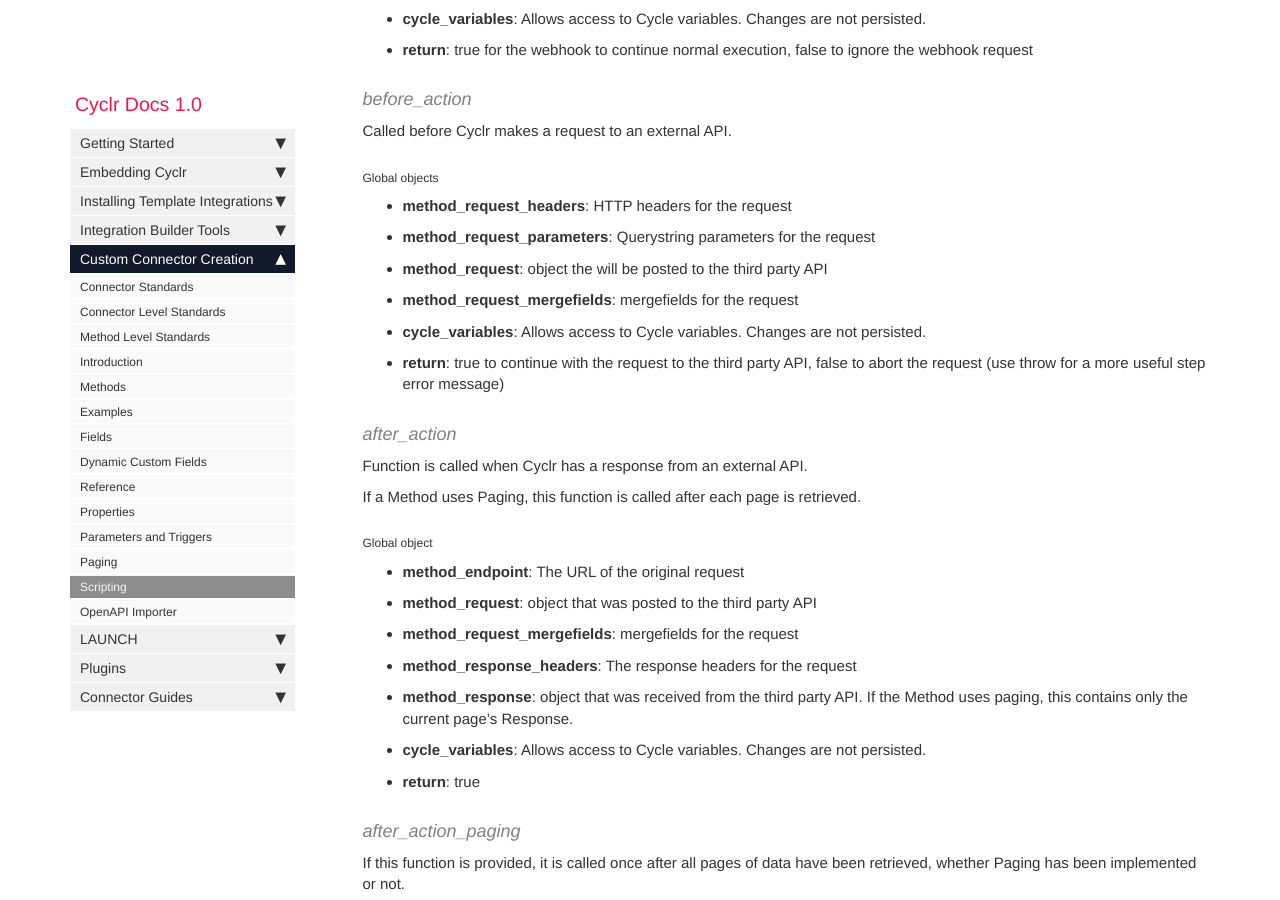
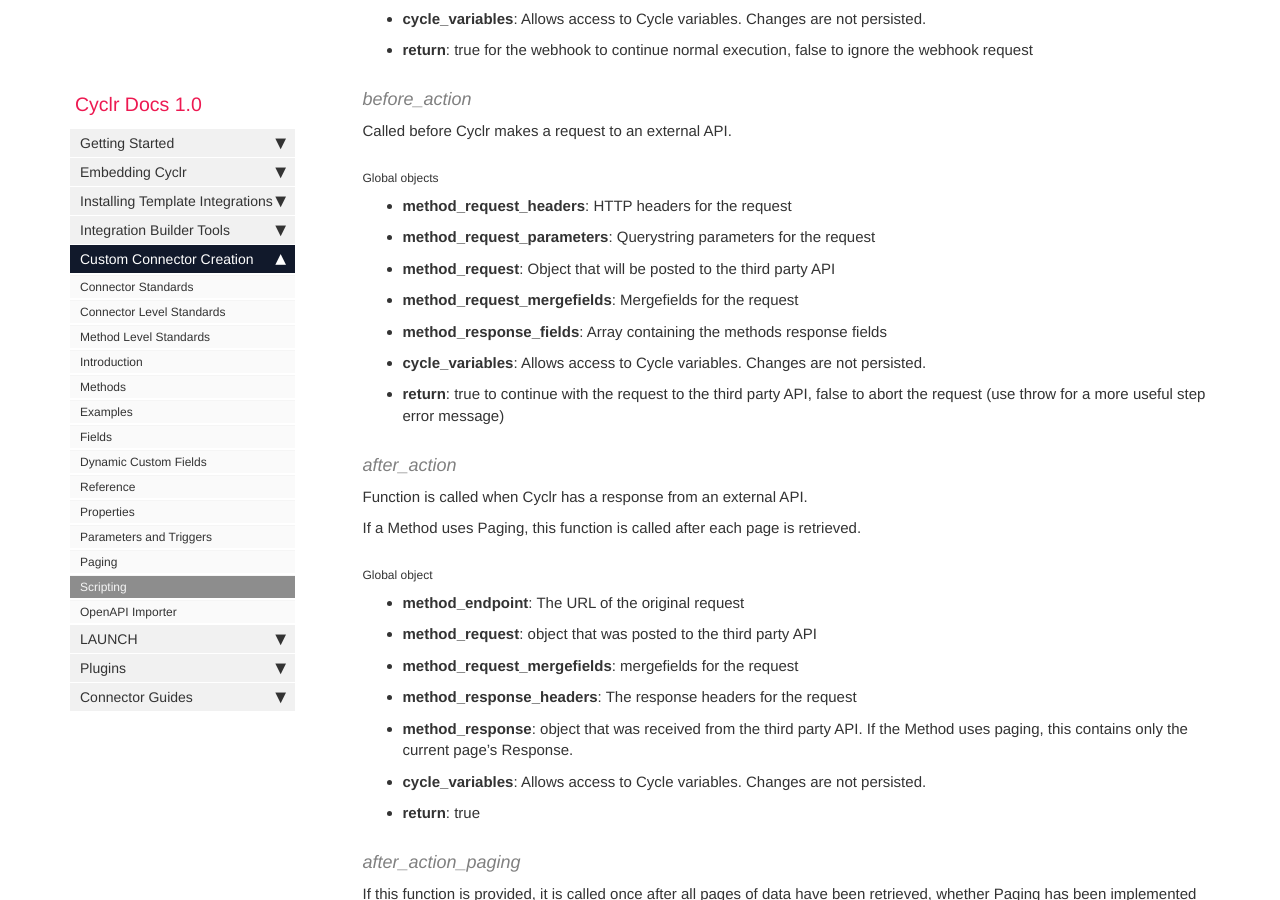
Before and after one commit to sneakysneak/docs, a Jekyll site: the page built from pages/custom-connectors/scripting.md, in a window 1280 px wide and 900 px high, scrolled down 3060 px. Built offline with Jekyll 4.4.1, drawn with Linux system fonts in a browser that asks for light colours; nearby versions of some CDN libraries; comment, search, counter and statistics services are not loaded.

Commit message:
add method_response_fields to documentation (#82)

```diff
--- a/pages/custom-connectors/scripting.md
+++ b/pages/custom-connectors/scripting.md
@@ -99,8 +99,9 @@ Called before Cyclr makes a request to an external API.
 
 *   **method_request_headers**: HTTP headers for the request
 *   **method_request_parameters**: Querystring parameters for the request
-*   **method_request**: object the will be posted to the third party API
-*   **method_request_mergefields**: mergefields for the request
+*   **method_request**: Object that will be posted to the third party API
+*   **method_request_mergefields**: Mergefields for the request
+*   **method_response_fields**: Array containing the methods response fields
 *   **cycle_variables**: Allows access to Cycle variables.  Changes are not persisted.
 *   **return**: true to continue with the request to the third party API, false to abort the request (use throw for a more useful step error message)
 
```
